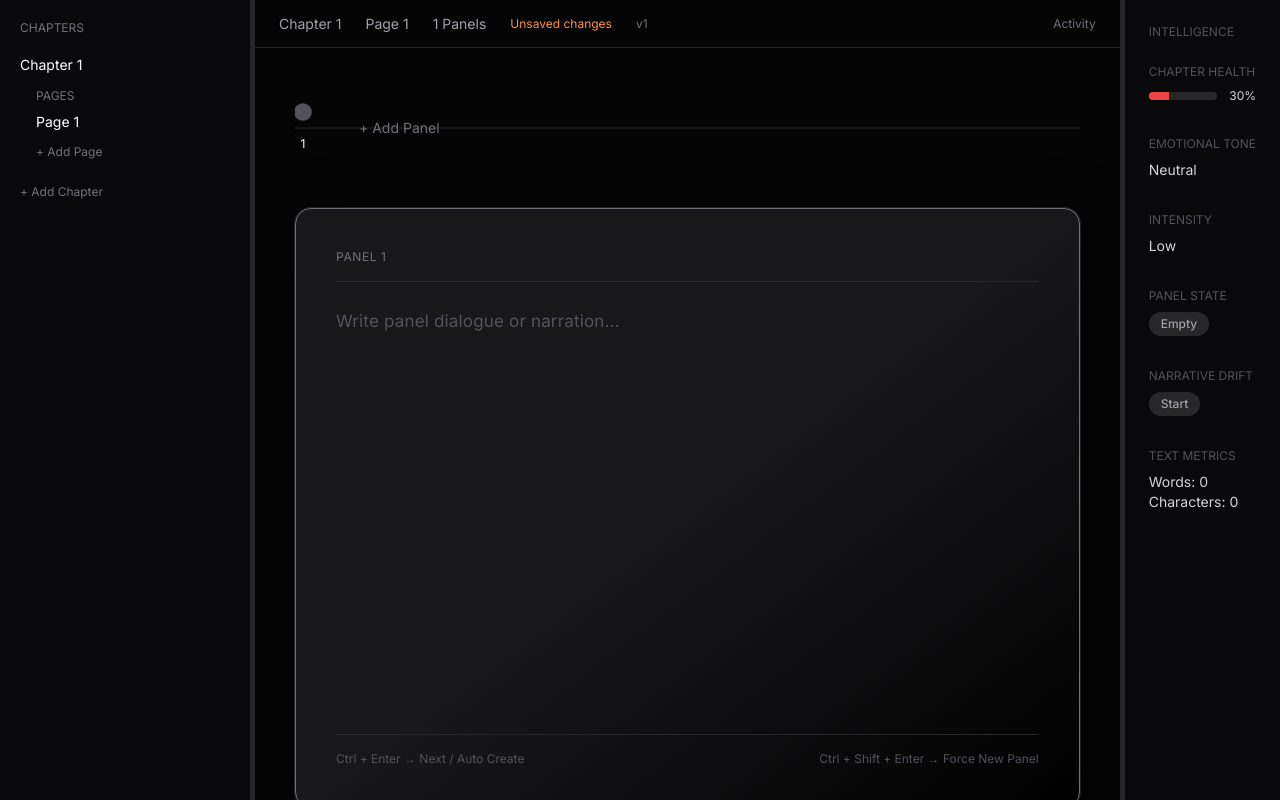
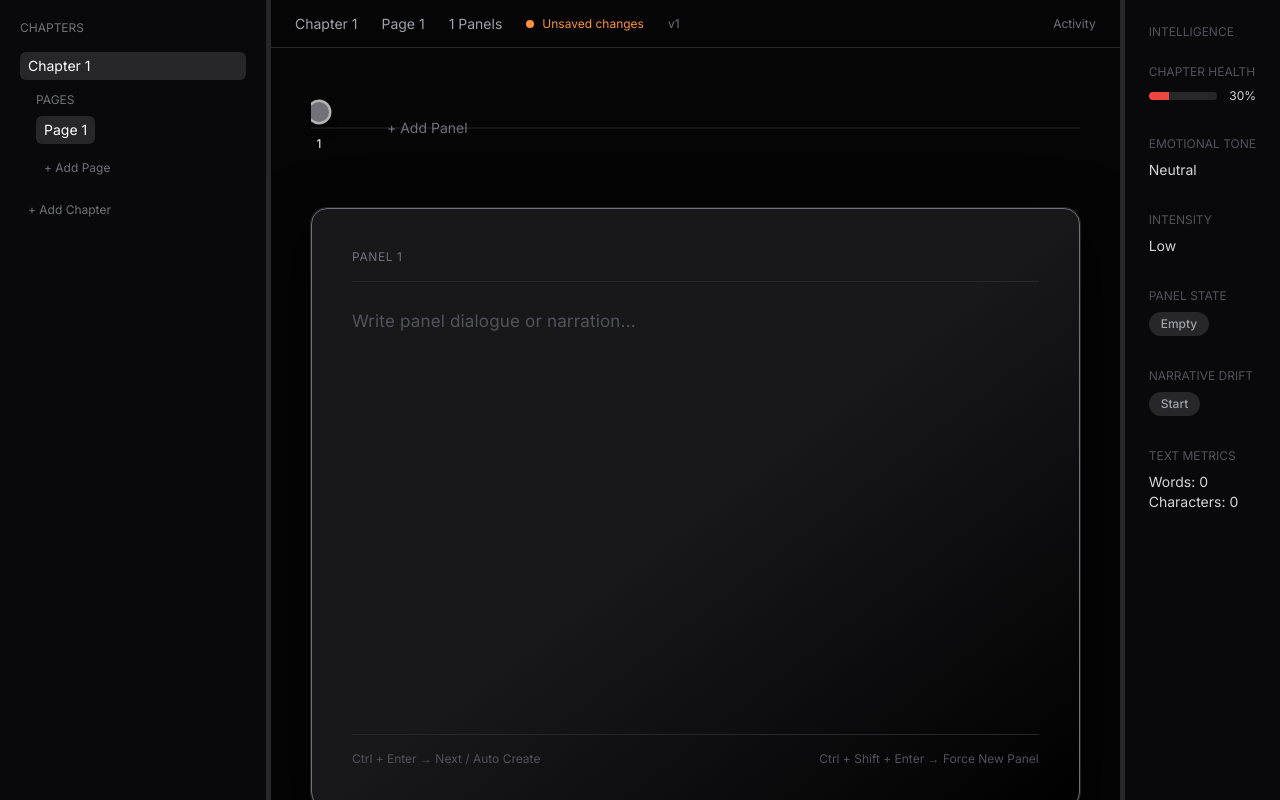
Before and after one commit to nb5542-ui/manga-frontend, a React (Vite) app: page / in a window 1280 px wide. Built offline with nearby package versions, Linux system fonts and the light colour scheme.

Commit message:
feat(ui): editor polish phase 1-2 (animations, focus mode, sidebar, toolbar, panel strip)

```diff
--- a/src/components/panel/editor/EditorToolbar.tsx
+++ b/src/components/panel/editor/EditorToolbar.tsx
@@ -48,14 +48,47 @@ export default function EditorToolbar({
 
         <span>{panelCount} Panels</span>
 
-        <span className={`text-xs ${saveColor}`}>
-          {saveLabel}
-        </span>
+        <div className="flex items-center gap-2 text-xs">
 
-        <span className="text-xs text-zinc-500">
-          v{version}
-        </span>
+  <div
+    className={`
+      w-2 h-2 rounded-full
 
+      ${
+        saveStatus === "saved"
+          ? "bg-green-400"
+          : saveStatus === "saving"
+          ? "bg-yellow-400 animate-pulse"
+          : saveStatus === "dirty"
+          ? "bg-orange-400"
+          : "bg-zinc-500"
+      }
+    `}
+  />
+
+  <span
+    className={`
+      transition-colors duration-200
+
+      ${
+        saveStatus === "saved"
+          ? "text-green-400"
+          : saveStatus === "saving"
+          ? "text-yellow-400"
+          : saveStatus === "dirty"
+          ? "text-orange-400"
+          : "text-zinc-500"
+      }
+    `}
+  >
+    {saveLabel}
+  </span>
+
+</div>
+
+        <span className="text-xs text-zinc-500 transition-opacity duration-300">
+  v{version}
+</span>
         {hasExternalUpdate && (
           <div className="flex items-center gap-3 ml-4">
             <span className="text-xs text-red-400">
--- a/src/pages/EditorPage.tsx
+++ b/src/pages/EditorPage.tsx
@@ -729,7 +729,7 @@ const reloadFromStorage = () => {
 
       {/* SIDEBAR */}
       <div
-  className="border-r border-zinc-800 bg-zinc-950 p-5 overflow-y-auto"
+  className="border-r border-zinc-800 bg-zinc-950 p-5 overflow-y-auto scroll-smooth"
 >
         <div className="text-xs text-zinc-500 uppercase mb-4">
           Chapters
@@ -745,11 +745,23 @@ const reloadFromStorage = () => {
                 setCurrentPageIndex(0)
                 setCurrentPanelIndex(0)
               }}
-              className={`w-full bg-transparent outline-none text-sm ${
+              className={`
+  w-full
+  bg-transparent
+  outline-none
+  text-sm
+
+  px-2 py-1
+  rounded-md
+
+  transition-all duration-200
+
+  ${
     cIndex === currentChapterIndex
-                  ? "text-white"
-                  : "text-zinc-500"
-              }`}
+      ? "text-white bg-zinc-800"
+      : "text-zinc-500 hover:text-white hover:bg-zinc-900"
+  }
+`}
             />
 
             {cIndex === currentChapterIndex && (
@@ -765,11 +777,20 @@ const reloadFromStorage = () => {
                       setCurrentPageIndex(pIndex)
                       setCurrentPanelIndex(0)
                     }}
-                    className={`block text-sm mb-1 ${
+                    className={`
+  block text-sm mb-1
+
+  px-2 py-1
+  rounded-md
+
+  transition-all duration-200
+
+  ${
     pIndex === currentPageIndex
-                        ? "text-white"
-                        : "text-zinc-500 hover:text-zinc-300"
-                    }`}
+      ? "text-white bg-zinc-800"
+      : "text-zinc-500 hover:text-white hover:bg-zinc-900"
+  }
+`}
                   >
                     Page {pIndex + 1}
                   </button>
@@ -777,7 +798,20 @@ const reloadFromStorage = () => {
 
                 <button
   onClick={addPage}
-                  className="text-xs text-zinc-500 hover:text-white mt-2"
+  className="
+    mt-2 text-xs
+
+    text-zinc-500
+    hover:text-white
+
+    px-2 py-1
+    rounded
+
+    transition-all duration-200
+
+    hover:bg-zinc-800
+    active:scale-95
+  "
 >
   + Add Page
 </button>
@@ -788,7 +822,20 @@ const reloadFromStorage = () => {
 
         <button
   onClick={addChapter}
-          className="text-xs text-zinc-500 hover:text-white"
+  className="
+    text-xs
+
+    text-zinc-500
+    hover:text-white
+
+    px-2 py-1
+    rounded
+
+    transition-all duration-200
+
+    hover:bg-zinc-800
+    active:scale-95
+  "
 >
   + Add Chapter
 </button>
@@ -818,7 +865,7 @@ const reloadFromStorage = () => {
           <div className="relative mb-10">
             <div className="absolute top-1/2 left-0 w-full h-px bg-zinc-800 -translate-y-1/2" />
             <div
-              className="absolute bottom-0 h-[2px] bg-white transition-all duration-300"
+              className="absolute bottom-0 h-[2px] bg-white/90 transition-all duration-300 ease-out shadow-[0_0_8px_rgba(255,255,255,0.6)]"
               style={indicatorStyle}
             />
 
@@ -839,29 +886,45 @@ const reloadFromStorage = () => {
                       panelRefs.current[index] = el
                     }}
                     onClick={() => setCurrentPanelIndex(index)}
-                    className="flex flex-col items-center group"
+                    className="
+  flex flex-col items-center group
+
+  transition-all duration-200
+  cursor-pointer
+
+  hover:scale-105
+"
                   >
                     <div className="flex flex-col items-center gap-2">
 
                       {/* DOT */}
                       <div
-                        className={`w-4 h-4 rounded-full transition-all duration-200 ${
-                          isActive ? "scale-110" : ""
-                        } ${
+  className={`
+  w-4 h-4 rounded-full
+
+  transition-all duration-300
+
+  ${isActive ? "scale-125 shadow-lg" : "scale-100"}
+
+  ${
     tone === "Positive"
       ? "bg-green-500"
       : tone === "Dark"
       ? "bg-red-500"
       : tone === "Aggressive"
       ? "bg-orange-500"
-                            : "bg-zinc-600"
-                        } ${
-                          intensityLevel === "High"
-                            ? "ring-2 ring-white"
-                            : intensityLevel === "Medium"
-                            ? "ring-1 ring-white/70"
+      : "bg-zinc-500"
+  }
+
+  ${
+    isActive
+      ? "ring-2 ring-white/70 shadow-[0_0_10px_rgba(255,255,255,0.4)]"
       : ""
-                        } group-hover:brightness-125`}
+  }
+
+  group-hover:scale-110
+  group-hover:brightness-125
+`}
 />
 
                       {/* DENSITY BAR */}
@@ -878,11 +941,17 @@ const reloadFromStorage = () => {
                       />
 
                       <span
-                        className={`text-xs transition-colors ${
+  className={`
+    text-xs
+
+    transition-all duration-200
+
+    ${
       isActive
         ? "text-white"
         : "text-zinc-500 group-hover:text-zinc-300"
-                        }`}
+    }
+  `}
 >
                         {index + 1}
                       </span>
@@ -894,7 +963,21 @@ const reloadFromStorage = () => {
 
               <button
   onClick={createNewPanel}
-                className="ml-6 text-zinc-500 hover:text-white text-sm"
+  className="
+    ml-6 text-sm
+
+    text-zinc-500
+    hover:text-white
+
+    px-3 py-1
+    rounded-md
+
+    transition-all duration-200
+
+    hover:bg-zinc-800
+    active:scale-95
+    active:bg-zinc-700
+  "
 >
   + Add Panel
 </button>
@@ -1043,7 +1126,20 @@ const reloadFromStorage = () => {
 
             <button
   onClick={() => setIsActivityOpen(false)}
-              className="text-xs text-zinc-500 hover:text-white"
+  className="
+    text-xs
+
+    text-zinc-500
+    hover:text-white
+
+    px-3 py-1
+    rounded-md
+
+    transition-all duration-200
+
+    hover:bg-zinc-800
+    active:scale-95
+  "
 >
   Close
 </button>
```
Lines whose indentation alone changed are shown as unchanged.
